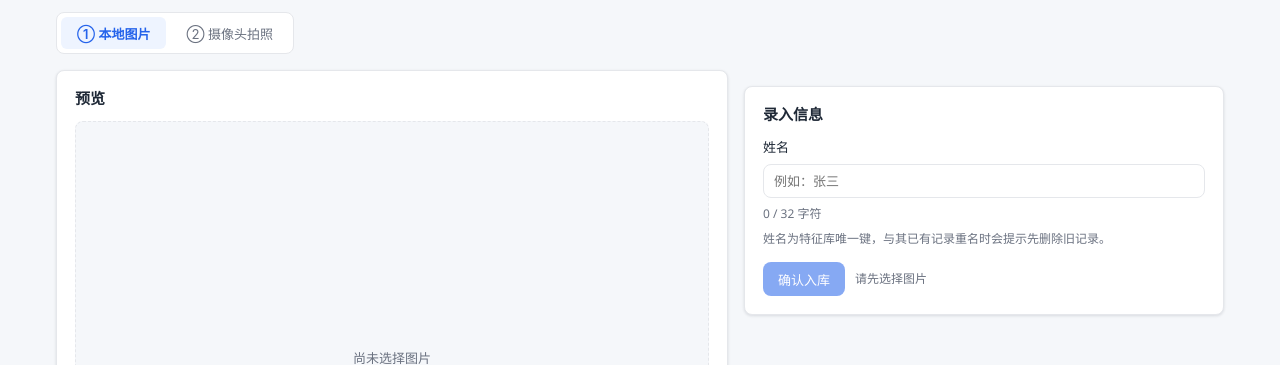
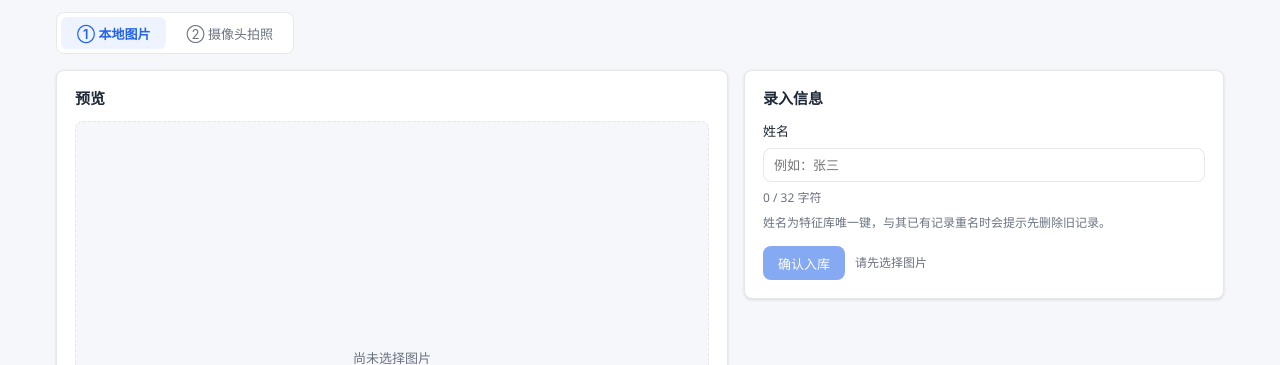
Before and after one commit to BukuishiHH/face-recognition-facenet-opencv-web, a Vue app in the folder frontend/: page /collect in a window 1280 px wide. Shown: the part 138-503 px from the top of the page. Built offline with nearby package versions, Linux system fonts and the light colour scheme; no server answers.

Commit message:
style(frontend): keep two-column cards top-aligned (grid gap only)

```diff
--- a/frontend/src/styles/main.css
+++ b/frontend/src/styles/main.css
@@ -117,6 +117,11 @@ img {
   grid-template-columns: minmax(0, 1.4fr) minmax(280px, 1fr);
   gap: 16px;
   align-items: start;
+}
+
+/* 栅格内相邻卡片由 gap 控距，抵消 .card + .card 的 margin-top，避免右列下移 */
+.layout-two-col > .card + .card {
+  margin-top: 0;
 }
 
 @media (max-width: 1023px) {
```
